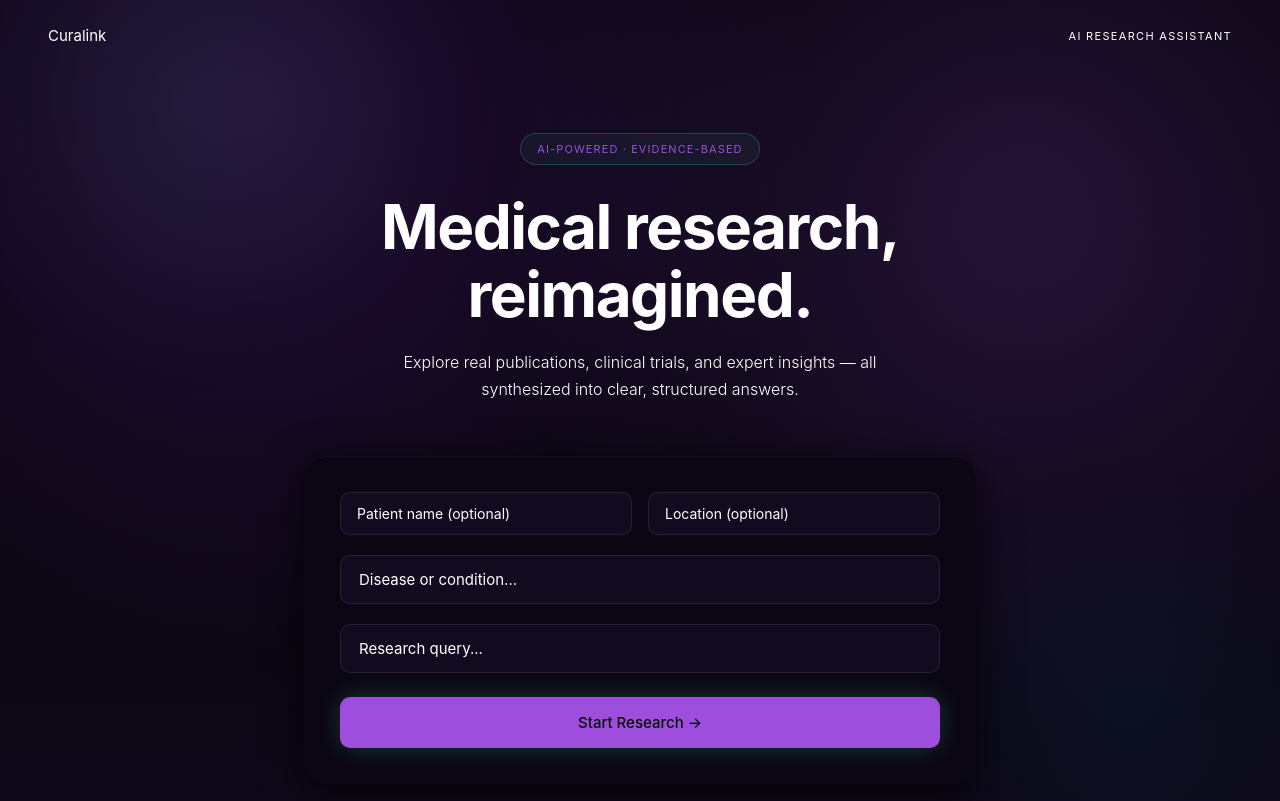
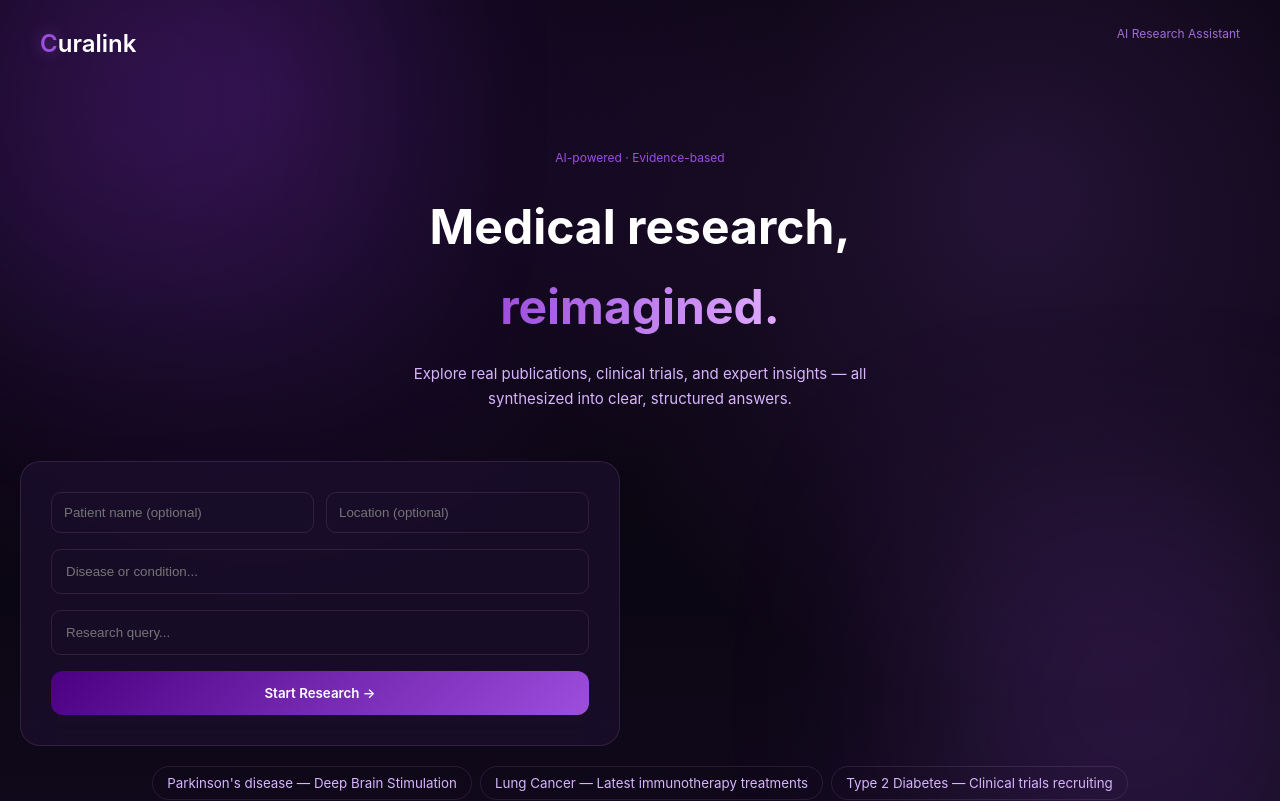
Before and after one commit to RiyaAgarwal0101/curalink, a React (Vite) app in the folder client/: page / in a window 1280 px wide. Shown: the top 801 px of the page. Built offline with nearby package versions, Linux system fonts and the light colour scheme; no server answers.

Commit message:
Update LandingPage.module.css

```diff
--- a/client/src/pages/LandingPage.module.css
+++ b/client/src/pages/LandingPage.module.css
@@ -2,34 +2,23 @@
   min-height: 100vh;
   display: flex;
   flex-direction: column;
-  position: relative;
-  overflow: hidden;
 }
 
+/* 🌌 Background */
 .bg {
   position: fixed;
   inset: 0;
   z-index: 0;
-  pointer-events: none;
-}
-
-.grid {
-  position: absolute;
-  inset: 0;
-  background-image:
-    linear-gradient(rgba(79,255,176,0.03) 1px, transparent 1px),
-    linear-gradient(90deg, rgba(79,255,176,0.03) 1px, transparent 1px);
-  background-size: 48px 48px;
 }
 
 .glow1 {
   position: absolute;
-  top: -200px;
+  top: -150px;
   left: -100px;
-  width: 600px;
-  height: 600px;
-  background: radial-gradient(circle, rgba(79,255,176,0.06) 0%, transparent 70%);
-  border-radius: 50%;
+  width: 500px;
+  height: 500px;
+  background: radial-gradient(circle, rgba(123,44,191,0.25), transparent);
+  filter: blur(80px);
 }
 
 .glow2 {
@@ -38,239 +27,118 @@
   right: -100px;
   width: 500px;
   height: 500px;
-  background: radial-gradient(circle, rgba(0,212,255,0.05) 0%, transparent 70%);
-  border-radius: 50%;
+  background: radial-gradient(circle, rgba(157,78,221,0.25), transparent);
+  filter: blur(80px);
 }
 
-.scanline {
-  position: absolute;
-  left: 0;
-  right: 0;
-  height: 1px;
-  background: linear-gradient(90deg, transparent, rgba(79,255,176,0.15), transparent);
-  animation: scanline 8s linear infinite;
-  pointer-events: none;
-}
-
+/* Nav */
 .nav {
-  position: relative;
-  z-index: 10;
+  z-index: 2;
   display: flex;
-  align-items: center;
   justify-content: space-between;
-  padding: 24px 48px;
+  padding: 24px 40px;
 }
 
 .logo {
-  display: flex;
-  align-items: baseline;
-  gap: 0;
+  font-size: 24px;
+  font-weight: 600;
 }
 
-.logoMark {
-  font-family: var(--serif);
-  font-size: 26px;
-  font-weight: 700;
+.logoGlow {
   color: var(--accent);
-  letter-spacing: -1px;
-}
-
-.logoText {
-  font-family: var(--serif);
-  font-size: 26px;
-  font-weight: 400;
-  color: var(--text);
-  letter-spacing: -0.5px;
+  text-shadow: 0 0 15px rgba(157,78,221,0.6);
 }
 
 .navTag {
-  font-size: 11px;
-  letter-spacing: 0.12em;
-  text-transform: uppercase;
-  color: var(--text3);
+  font-size: 12px;
+  color: var(--text-muted);
 }
 
+/* Main */
 .main {
-  position: relative;
   z-index: 1;
   flex: 1;
   display: flex;
   flex-direction: column;
   align-items: center;
-  padding: 60px 24px 48px;
-  max-width: 720px;
-  margin: 0 auto;
-  width: 100%;
+  padding: 60px 20px;
 }
 
+/* Hero */
 .hero {
   text-align: center;
-  margin-bottom: 52px;
-  animation: fadeUp 0.6s ease forwards;
+  margin-bottom: 50px;
 }
 
 .badge {
-  display: inline-block;
-  font-size: 11px;
-  letter-spacing: 0.1em;
-  text-transform: uppercase;
+  font-size: 12px;
   color: var(--accent);
-  border: 1px solid rgba(79,255,176,0.2);
-  background: rgba(79,255,176,0.05);
-  padding: 6px 16px;
-  border-radius: 100px;
-  margin-bottom: 28px;
+  margin-bottom: 20px;
 }
 
 .headline {
-  font-family: var(--serif);
-  font-size: clamp(40px, 6vw, 62px);
+  font-size: 48px;
   font-weight: 700;
-  line-height: 1.1;
-  letter-spacing: -1.5px;
-  color: var(--text);
-  margin-bottom: 20px;
 }
 
-.headline em {
-  font-style: italic;
-  color: var(--accent);
+.headline span {
+  background: linear-gradient(90deg, #9D4EDD, #E0AAFF);
+  -webkit-background-clip: text;
+  -webkit-text-fill-color: transparent;
 }
 
 .sub {
-  font-size: 16px;
-  color: var(--text2);
-  line-height: 1.7;
-  max-width: 560px;
-  margin: 0 auto;
-  font-weight: 300;
+  margin-top: 16px;
+  color: var(--text-dim);
+  max-width: 500px;
 }
 
-.formWrap {
+/* Form */
+.form {
+  background: rgba(30,18,51,0.6);
+  backdrop-filter: blur(14px);
+  border: 1px solid var(--border);
+  padding: 30px;
+  border-radius: 20px;
   width: 100%;
-  animation: fadeUp 0.6s 0.1s ease both;
-}
-
-.form {
-  background: var(--bg2);
-  border: 1px solid var(--border2);
-  border-radius: var(--radius-lg);
-  padding: 36px;
+  max-width: 600px;
   display: flex;
   flex-direction: column;
-  gap: 20px;
-  box-shadow: var(--shadow), inset 0 1px 0 rgba(255,255,255,0.04);
+  gap: 16px;
 }
 
 .formGrid {
   display: grid;
   grid-template-columns: 1fr 1fr;
-  gap: 16px;
+  gap: 12px;
 }
 
-.field {
-  display: flex;
-  flex-direction: column;
-  gap: 8px;
+.input {
+  padding: 12px;
+  border-radius: 10px;
+  border: 1px solid var(--border);
+  background: transparent;
+  color: white;
 }
 
-.label {
-  font-size: 12px;
-  letter-spacing: 0.06em;
-  text-transform: uppercase;
-  color: var(--text3);
-  font-weight: 500;
+.inputLg {
+  padding: 14px;
 }
 
-.opt { color: var(--text3); font-weight: 400; text-transform: none; letter-spacing: 0; font-size: 11px; }
-.req { color: var(--accent); }
-
-.input {
-  background: var(--bg3);
-  border: 1px solid var(--border);
-  border-radius: 10px;
-  padding: 12px 16px;
-  font-family: var(--sans);
-  font-size: 14px;
-  color: var(--text);
-  outline: none;
-  transition: border-color 0.2s, box-shadow 0.2s;
-  width: 100%;
+/* Button */
+.btn {
+  background: linear-gradient(135deg, #4B0082, #9D4EDD);
+  border: none;
+  padding: 14px;
+  border-radius: 12px;
+  color: white;
+  cursor: pointer;
+  font-weight: 600;
 }
 
-.input::placeholder { color: var(--text3); }
-
-.input:focus {
-  border-color: rgba(79,255,176,0.3);
-  box-shadow: 0 0 0 3px rgba(79,255,176,0.06);
-}
-
-.inputLg { padding: 14px 18px; font-size: 15px; }
-
-.error {
-  background: rgba(255,107,107,0.08);
-  border: 1px solid rgba(255,107,107,0.2);
-  color: #ff8e8e;
-  border-radius: 8px;
-  padding: 10px 14px;
-  font-size: 13px;
-}
-
-.btn {
-  background: var(--accent);
-  color: #060d0a;
-  border: none;
-  border-radius: 10px;
-  padding: 16px 28px;
-  font-family: var(--sans);
-  font-size: 15px;
-  font-weight: 500;
-  cursor: pointer;
-  display: flex;
-  align-items: center;
-  justify-content: center;
-  gap: 10px;
-  transition: opacity 0.2s, transform 0.15s, box-shadow 0.2s;
-  box-shadow: 0 0 24px rgba(79,255,176,0.2);
-  margin-top: 4px;
-}
-
-.btn:hover:not(:disabled) {
-  opacity: 0.92;
-  transform: translateY(-1px);
-  box-shadow: 0 0 36px rgba(79,255,176,0.3);
-}
-
-.btn:disabled { opacity: 0.5; cursor: not-allowed; }
-
-.arrow { font-size: 18px; }
-
-.spinner {
-  width: 16px;
-  height: 16px;
-  border: 2px solid rgba(0,0,0,0.2);
-  border-top-color: #060d0a;
-  border-radius: 50%;
-  animation: spin 0.7s linear infinite;
-  display: inline-block;
-}
-
+/* Examples */
 .examples {
   margin-top: 20px;
-  display: flex;
-  flex-direction: column;
-  gap: 10px;
-}
-
-.examplesLabel {
-  font-size: 11px;
-  text-transform: uppercase;
-  letter-spacing: 0.1em;
-  color: var(--text3);
-  text-align: center;
-}
-
-.examplesList {
   display: flex;
   flex-wrap: wrap;
   gap: 8px;
@@ -278,63 +146,23 @@
 }
 
 .exampleChip {
-  background: var(--bg3);
   border: 1px solid var(--border);
-  border-radius: 100px;
-  padding: 8px 16px;
-  font-family: var(--sans);
-  font-size: 12px;
-  color: var(--text2);
+  padding: 8px 14px;
+  border-radius: 20px;
+  background: transparent;
+  color: var(--text-dim);
   cursor: pointer;
-  display: flex;
-  align-items: center;
-  gap: 8px;
-  transition: border-color 0.2s, color 0.2s, background 0.2s;
+}
+.exampleChip:hover {
+  background: rgba(157,78,221,0.1);
 }
 
-.exampleChip:hover {
-  border-color: rgba(79,255,176,0.25);
-  color: var(--text);
-  background: rgba(79,255,176,0.04);
+/* Footer */
+.footer {
+  margin-top: 40px;
+  font-size: 12px;
+  color: var(--text-muted);
 }
-
-.exIcon { font-size: 10px; color: var(--accent); }
-
-.sources {
-  margin-top: 40px;
-  display: flex;
-  flex-direction: column;
-  align-items: center;
-  gap: 12px;
-  animation: fadeIn 0.6s 0.3s ease both;
+.footer span {
+  color: var(--accent);
 }
-
-.sourcesLabel {
-  font-size: 11px;
-  text-transform: uppercase;
-  letter-spacing: 0.1em;
-  color: var(--text3);
-}
-
-.sourcesBadges {
-  display: flex;
-  align-items: center;
-  gap: 12px;
-  flex-wrap: wrap;
-  justify-content: center;
-}
-
-.sourceBadge {
-  font-size: 12px;
-  color: var(--text2);
-  font-weight: 500;
-}
-
-.dot { color: var(--text3); }
-
-@media (max-width: 600px) {
-  .nav { padding: 20px 24px; }
-  .formGrid { grid-template-columns: 1fr; }
-  .form { padding: 24px; }
-  .main { padding: 40px 16px 40px; }
-}
```
